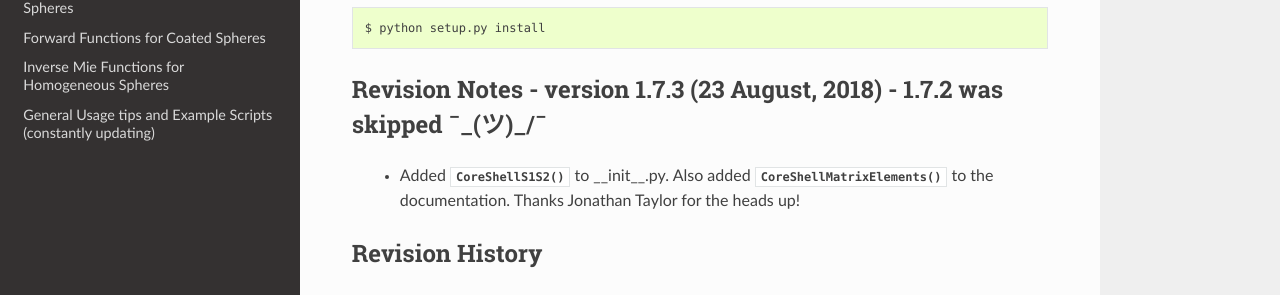
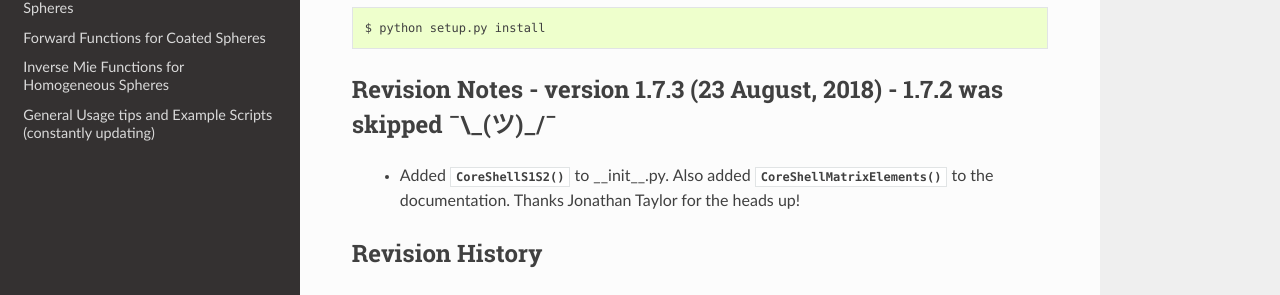
Before and after one commit to bsumlin/PyMieScatt, a Sphinx documentation site: the page built from docs/index.rst, in a window 1280 px wide and 900 px high, scrolled down 702 px. Shown: the part 187-482 px from the top of the window. Built offline with Sphinx 7.4.7 and the Read the Docs theme 2.0.0, drawn with Linux system fonts in a browser that asks for light colours; formulas are drawn with MathJax 3; pages that are not in the unit, such as notebooks, are missing from menus.

Commit message:
minor
docs

```diff
--- a/docs/index.rst
+++ b/docs/index.rst
@@ -30,7 +30,7 @@ or from `GitHub <https://github.com/bsumlin/PyMieScatt>`_. Clone the repository
 
    $ python setup.py install
 
-Revision Notes - version 1.7.3 (23 August, 2018) - 1.7.2 was skipped ¯\_(ツ)_/¯
+Revision Notes - version 1.7.3 (23 August, 2018) - 1.7.2 was skipped ¯\\_(ツ)_/¯
 ------------------------------------------------------------------------------
 
   - Added :py:func:`CoreShellS1S2` to __init__.py. Also added :py:func:`CoreShellMatrixElements` to the documentation. Thanks Jonathan Taylor for the heads up!
```
